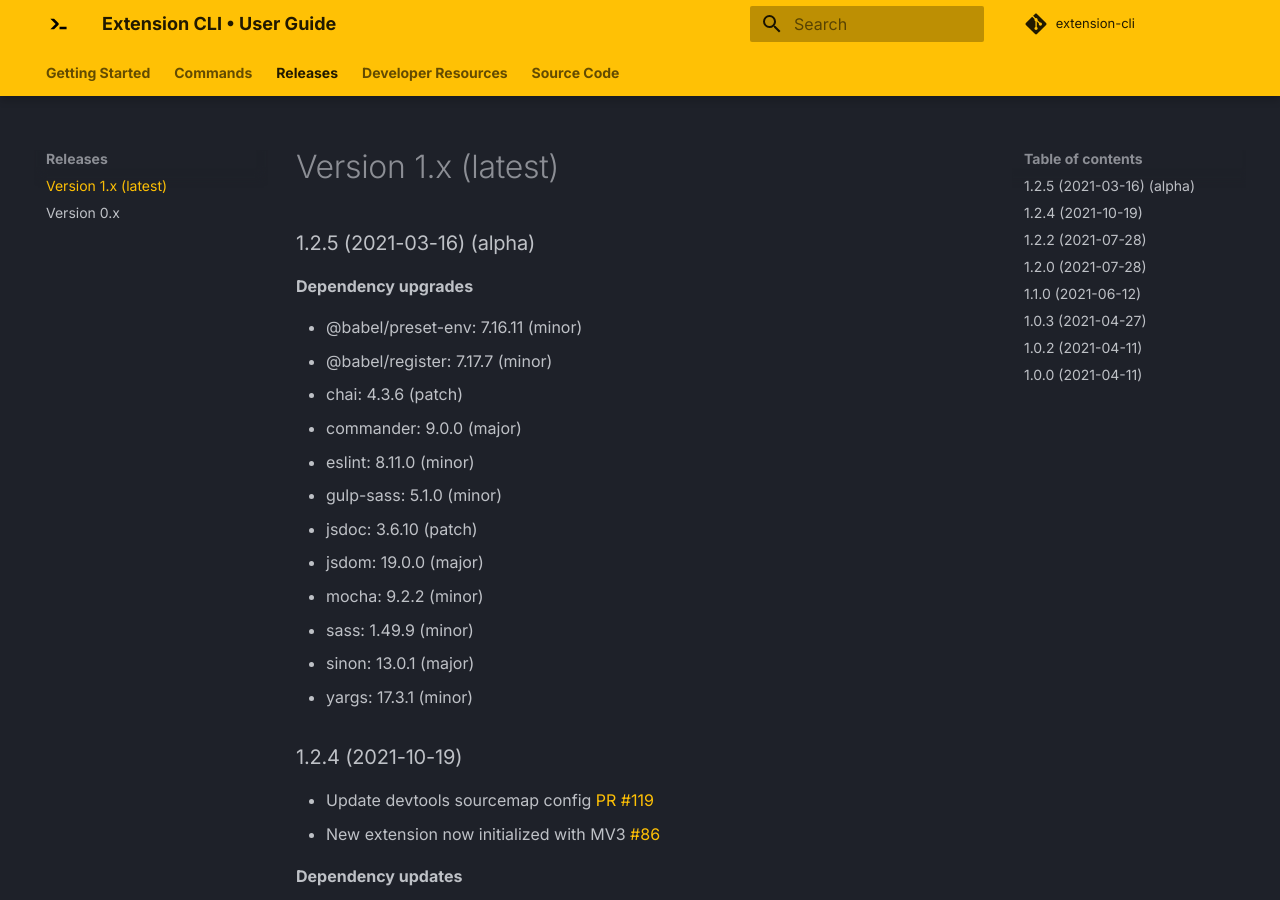
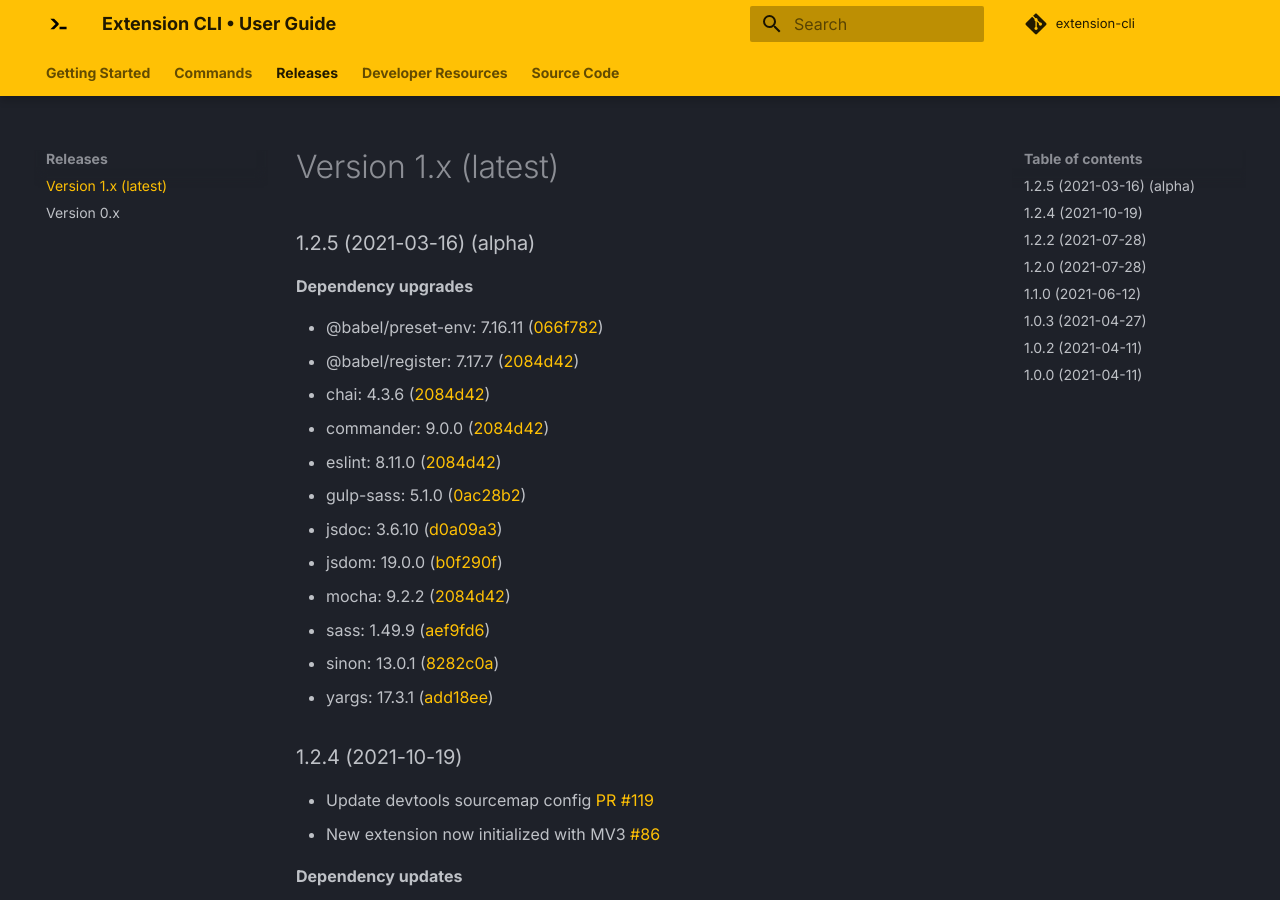
Before and after one commit to MobileFirstLLC/extension-cli, an MkDocs documentation site: the page built from guide/09-release-notes.md, in a window 1280 px wide and 900 px high. Built offline with MkDocs 1.6.1 and Material for MkDocs 9.7.7, drawn with Linux system fonts in a browser that asks for light colours; comment, search, counter and statistics services are not loaded.

Commit message:
docs: release notes

```diff
--- a/guide/09-release-notes.md
+++ b/guide/09-release-notes.md
@@ -6,18 +6,18 @@
 
 **Dependency upgrades**
 
-- @babel/preset-env: 7.16.11 (minor)
-- @babel/register: 7.17.7 (minor)
-- chai: 4.3.6 (patch)
-- commander: 9.0.0 (major)
-- eslint: 8.11.0 (minor)
-- gulp-sass: 5.1.0 (minor)
-- jsdoc: 3.6.10 (patch)
-- jsdom: 19.0.0 (major)
-- mocha: 9.2.2 (minor)
-- sass: 1.49.9 (minor)
-- sinon: 13.0.1 (major)
-- yargs: 17.3.1 (minor)
+- @babel/preset-env: 7.16.11 ([066f782](https://github.com/MobileFirstLLC/extension-cli/commit/066f7820ce48e877cf5477ff77037c9d3a9d2fdd))
+- @babel/register: 7.17.7 ([2084d42](https://github.com/MobileFirstLLC/extension-cli/commit/2084d42255e811c9f142ca77983b02aaa7dd71f0))
+- chai: 4.3.6 ([2084d42](https://github.com/MobileFirstLLC/extension-cli/commit/2084d42255e811c9f142ca77983b02aaa7dd71f0))
+- commander: 9.0.0 ([2084d42](https://github.com/MobileFirstLLC/extension-cli/commit/2084d42255e811c9f142ca77983b02aaa7dd71f0))
+- eslint: 8.11.0 ([2084d42](https://github.com/MobileFirstLLC/extension-cli/commit/2084d42255e811c9f142ca77983b02aaa7dd71f0))
+- gulp-sass: 5.1.0 ([0ac28b2](https://github.com/MobileFirstLLC/extension-cli/commit/0ac28b2eb26c998e0958ed4f98691419323b1931))
+- jsdoc: 3.6.10 ([d0a09a3](https://github.com/MobileFirstLLC/extension-cli/commit/d0a09a3540580ef1d69edaaf9aa264a4674198b5))
+- jsdom: 19.0.0 ([b0f290f](https://github.com/MobileFirstLLC/extension-cli/commit/b0f290fa43f76fc4e67a95ae35ca4cefb7b9db6c))
+- mocha: 9.2.2 ([2084d42](https://github.com/MobileFirstLLC/extension-cli/commit/2084d42255e811c9f142ca77983b02aaa7dd71f0))
+- sass: 1.49.9 ([aef9fd6](https://github.com/MobileFirstLLC/extension-cli/commit/aef9fd6142879af3bf4610c80eaca1f97aff96a4))
+- sinon: 13.0.1 ([8282c0a](https://github.com/MobileFirstLLC/extension-cli/commit/8282c0a05d2702e6ec92155d8cfaba2de93c9c53))
+- yargs: 17.3.1 ([add18ee](https://github.com/MobileFirstLLC/extension-cli/commit/add18ee15196d4356a74d0f76ded23d1fef1d085))
 
 ### 1.2.4 (2021-10-19)
 
```
